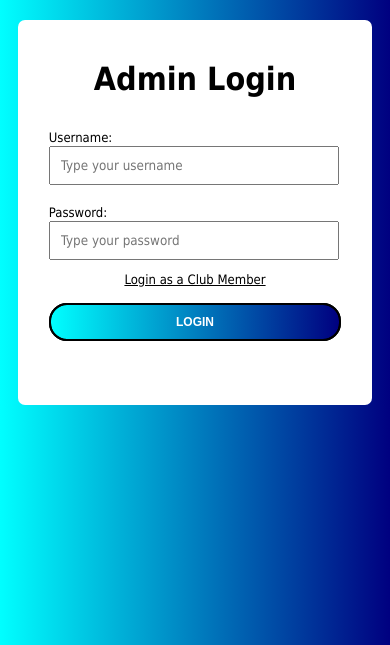
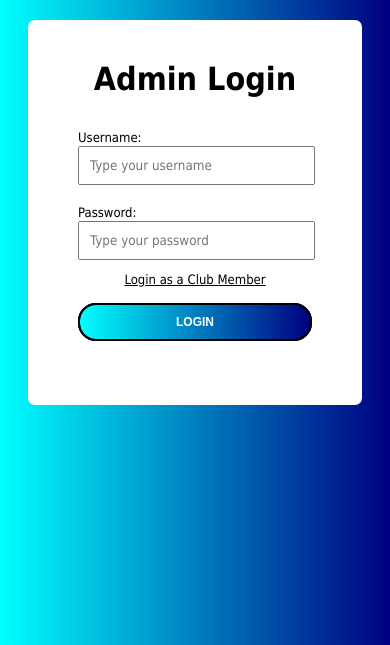
Before and after one commit to AidenWalmer/Spikeball_Website, a PHP site: page /login.html in a window 390 px wide. Shown: the part 124-769 px from the top of the page. Run offline with PHP 8.4, Linux system fonts and the light colour scheme.

Commit message:
final merge fixes

```diff
--- a/loginPage/loginStyle.css
+++ b/loginPage/loginStyle.css
@@ -123,13 +123,11 @@ body {
     margin: 0%;
 }
 
-@media only screen and (max-width: 620px) {
+@media only screen and (max-width: 400px) {
     /* For mobile phones: */
     #main {
-      width: 75%;
-      padding-left: 8%;
-      padding-right: 8%;
-    }
+        width: 60%;
+      }
     button {
         width: 100%;
       }
--- a/mainPage/spikeball_styles.css
+++ b/mainPage/spikeball_styles.css
@@ -132,10 +132,11 @@ body {
         font-size: 12px;
       }
     .basic_info {
-      width: 95%;
+      width: 90%;
       font-size: 13px;
     }
     footer {
+        padding: 15px;
         font-size: 13px;
       }
 }
```
Also changed, not shown: membersPage/membersStyle.css (+5 -5 lines).
